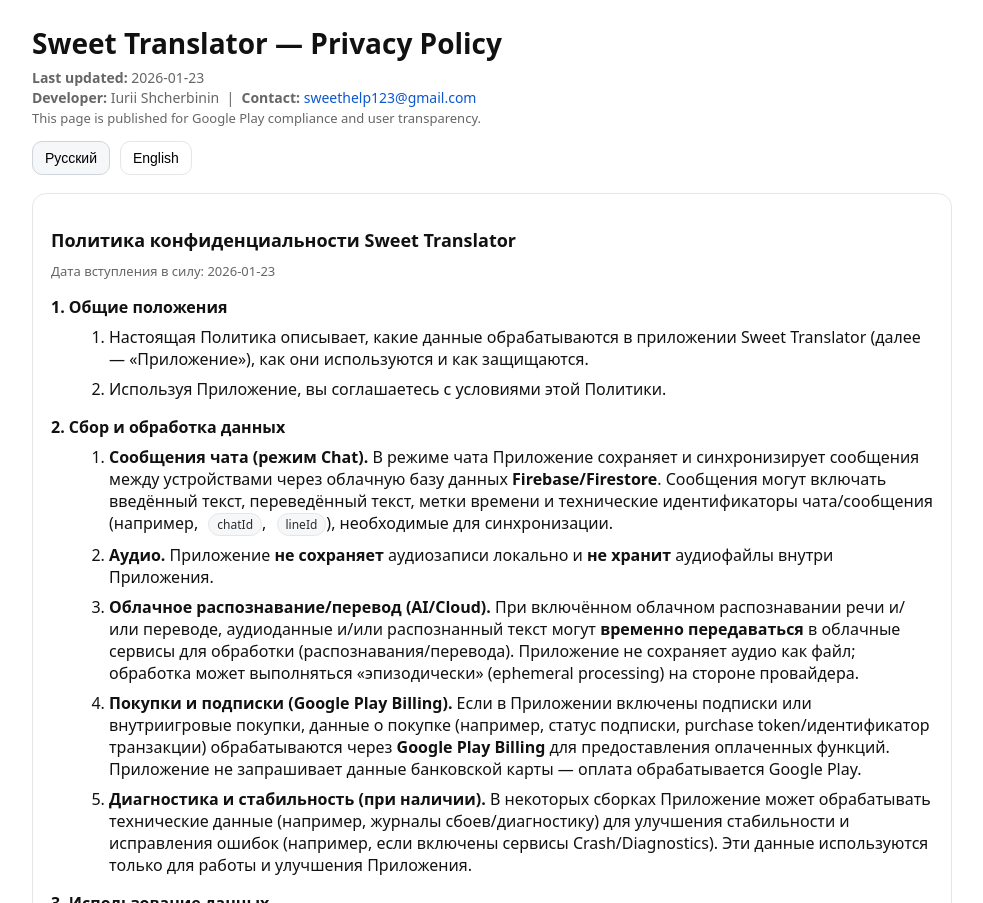
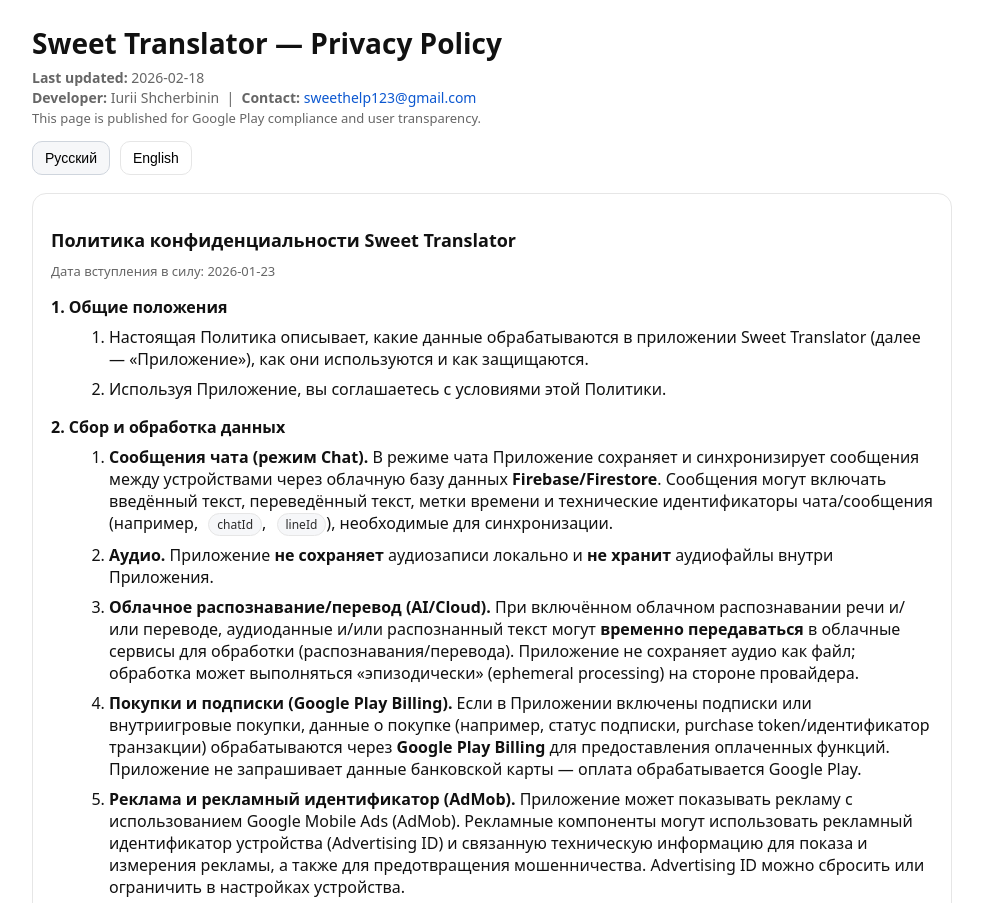
Before and after one commit to iuriyi555-afk/Sweet123, a plain HTML site: page index.html in a window 1280 px wide. Shown: the top 903 px of the page, without its empty margins (148-1131 px from the left). Drawn offline with Linux system fonts and the light colour scheme.

Commit message:
Update privacy policy last updated date and content

```diff
--- a/index.html
+++ b/index.html
@@ -31,7 +31,7 @@
   <div class="wrap">
     <h1>Sweet Translator — Privacy Policy</h1>
     <div class="meta">
-      <div><strong>Last updated:</strong> 2026-01-23</div>
+      <div><strong>Last updated:</strong> 2026-02-18</div>
       <div><strong>Developer:</strong> Iurii Shcherbinin &nbsp;|&nbsp; <strong>Contact:</strong> <a href="mailto:sweethelp123@gmail.com">sweethelp123@gmail.com</a></div>
       <div class="small">This page is published for Google Play compliance and user transparency.</div>
     </div>
@@ -65,6 +65,8 @@
 
           <li><strong>Покупки и подписки (Google Play Billing).</strong> Если в Приложении включены подписки или внутриигровые покупки, данные о покупке (например, статус подписки, purchase token/идентификатор транзакции) обрабатываются через <strong>Google Play Billing</strong> для предоставления оплаченных функций.
             Приложение не запрашивает данные банковской карты — оплата обрабатывается Google Play.</li>
+
+          <li><strong>Реклама и рекламный идентификатор (AdMob).</strong> Приложение может показывать рекламу с использованием Google Mobile Ads (AdMob). Рекламные компоненты могут использовать рекламный идентификатор устройства (Advertising ID) и связанную техническую информацию для показа и измерения рекламы, а также для предотвращения мошенничества. Advertising ID можно сбросить или ограничить в настройках устройства.</li>
 
           <li><strong>Диагностика и стабильность (при наличии).</strong> В некоторых сборках Приложение может обрабатывать технические данные (например, журналы сбоев/диагностику) для улучшения стабильности и исправления ошибок (например, если включены сервисы Crash/Diagnostics).
             Эти данные используются только для работы и улучшения Приложения.</li>
@@ -138,6 +140,8 @@
 
           <li><strong>Purchases & subscriptions (Google Play Billing).</strong> If subscriptions or in-app purchases are enabled, purchase-related data (e.g., subscription status, purchase token/transaction identifiers) is processed via <strong>Google Play Billing</strong> to provide paid features.
             The App does not request payment card details — payments are handled by Google Play.</li>
+
+          <li><strong>Ads & Advertising ID (AdMob).</strong> The App may display ads using Google Mobile Ads (AdMob). Ad components may use the device Advertising ID and related technical information to show and measure ads and to help prevent fraud. You can reset or limit the Advertising ID in your device settings.</li>
 
           <li><strong>Diagnostics & stability (if present).</strong> Some builds may process technical data (such as crash logs/diagnostics) to improve stability and fix bugs (e.g., if Crash/Diagnostics services are enabled).
             This data is used only to operate and improve the App.</li>
```
